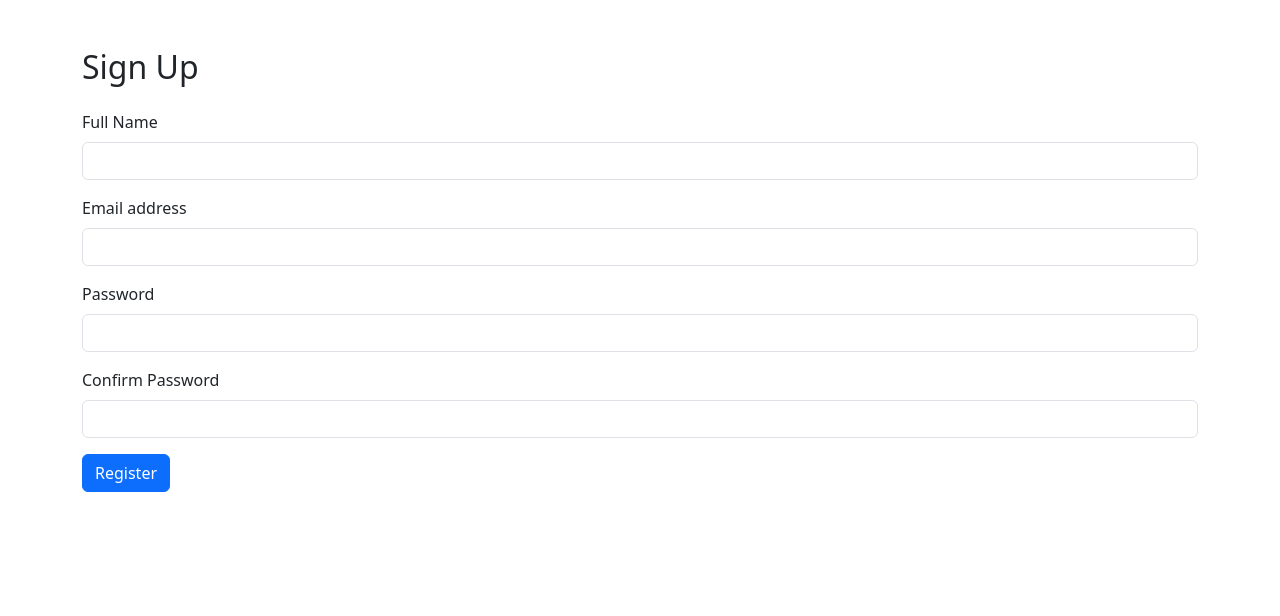
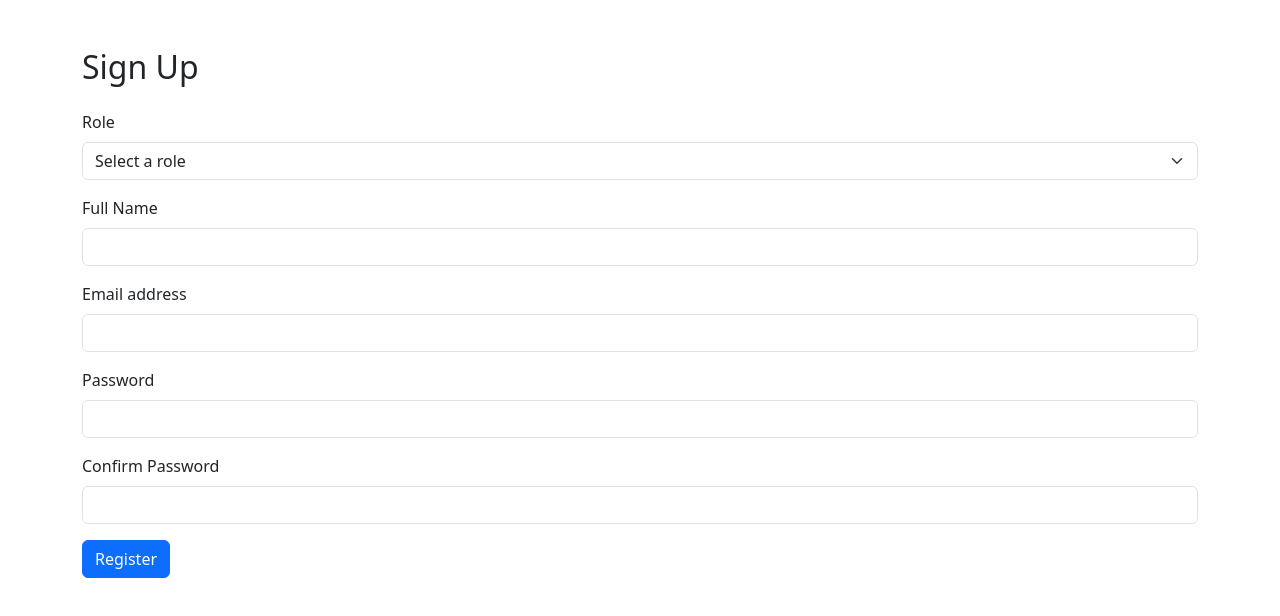
Before and after one commit to Ottohzy/fit5032-assignment, a Vue app: page /signup in a window 1280 px wide. Shown: the top 616 px of the page. Built offline with nearby package versions, Linux system fonts and the light colour scheme.

Commit message:
finish BR c.2

```diff
--- a/src/pages/HomePage.vue
+++ b/src/pages/HomePage.vue
@@ -3,10 +3,10 @@
 
     <!-- Top Navigation -->
     <div class="d-flex justify-content-between align-items-center mb-4">
-      <h2 class="fw-bold">NFP Community Sports Platform</h2>
+      <h2 class="fw-bold">NFP Community Basketball Platform</h2>
       <div>
         <template v-if="currentUser">
-          <span class="me-3 fw-semibold">Welcome, {{ currentUser.name }}</span>
+          <span class="me-3 fw-semibold">Welcome, {{ currentUser.name }} ({{ currentUser.role }})</span>
           <button class="btn btn-outline-danger" @click="logout">Logout</button>
         </template>
         <template v-else>
--- a/src/pages/SignUpPage.vue
+++ b/src/pages/SignUpPage.vue
@@ -3,6 +3,23 @@
     <h2 class="mb-4">Sign Up</h2>
 
     <form @submit.prevent="handleSubmit" novalidate>
+      <!-- Role -->
+      <div class="mb-3">
+        <label for="role" class="form-label">Role</label>
+        <select
+          v-model="form.role"
+          class="form-select"
+          id="role"
+          :class="{ 'is-invalid': submitted && !form.role }"
+          required
+        >
+          <option disabled value="">Select a role</option>
+          <option>User</option>
+          <option>Coach</option>
+        </select>
+        <div class="invalid-feedback">Role is required.</div>
+      </div>
+
       <!-- Full Name -->
       <div class="mb-3">
         <label for="name" class="form-label">Full Name</label>
@@ -84,6 +101,7 @@
 import { reactive, ref } from 'vue'
 
 const form = reactive({
+  role: '',
   name: '',
   email: '',
   password: '',
@@ -126,6 +144,7 @@ function handleSubmit() {
   }
 
   if (
+    form.role &&
     form.name &&
     isValidEmail(form.email) &&
     isValidPassword(form.password) &&
@@ -133,6 +152,7 @@ function handleSubmit() {
   ) {
     // Store new user
     users.push({
+      role: form.role,
       name: form.name,
       email: form.email,
       password: form.password
@@ -143,6 +163,7 @@ function handleSubmit() {
 
     // Clear form
     setTimeout(() => {
+      form.role = ''
       form.name = ''
       form.email = ''
       form.password = ''
```
